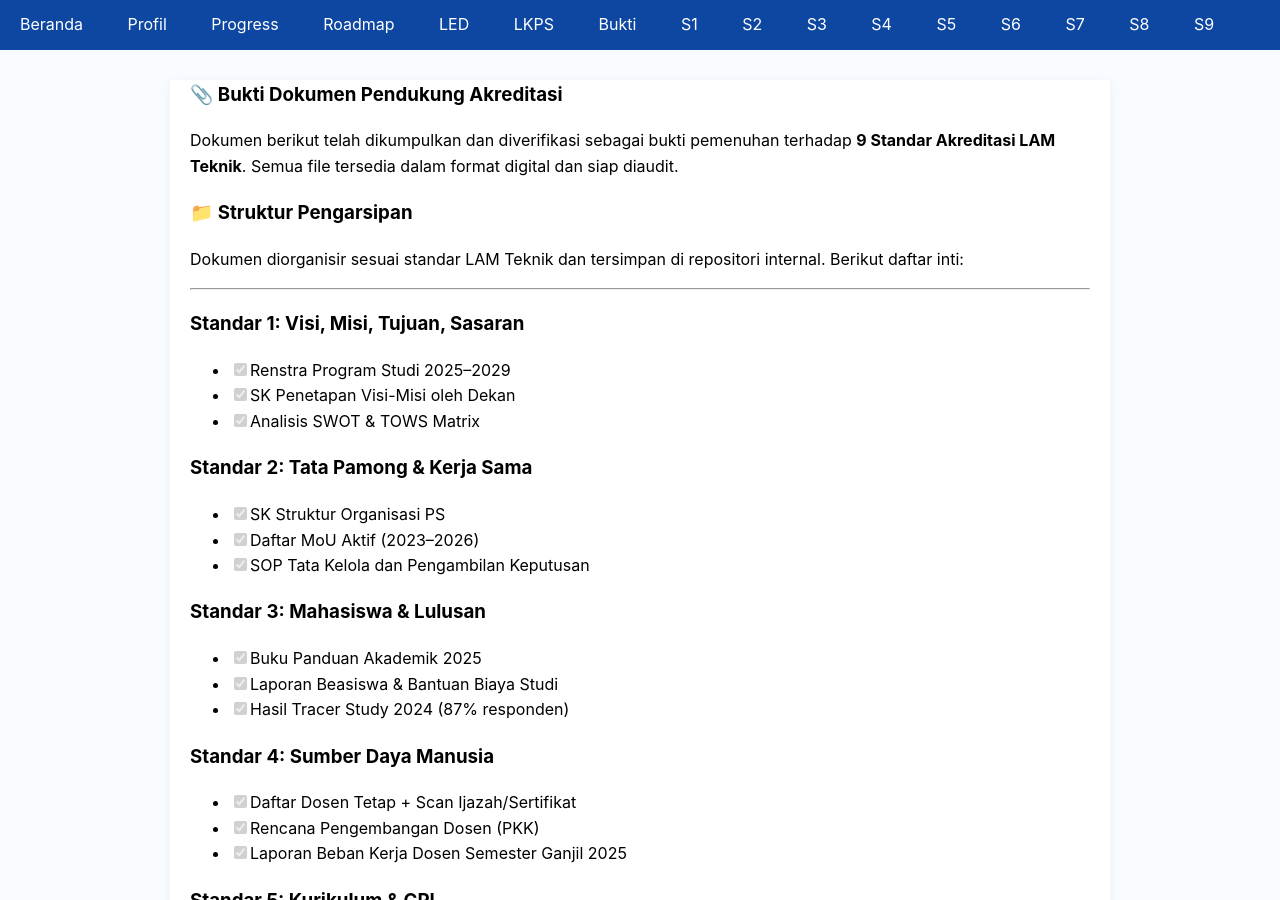
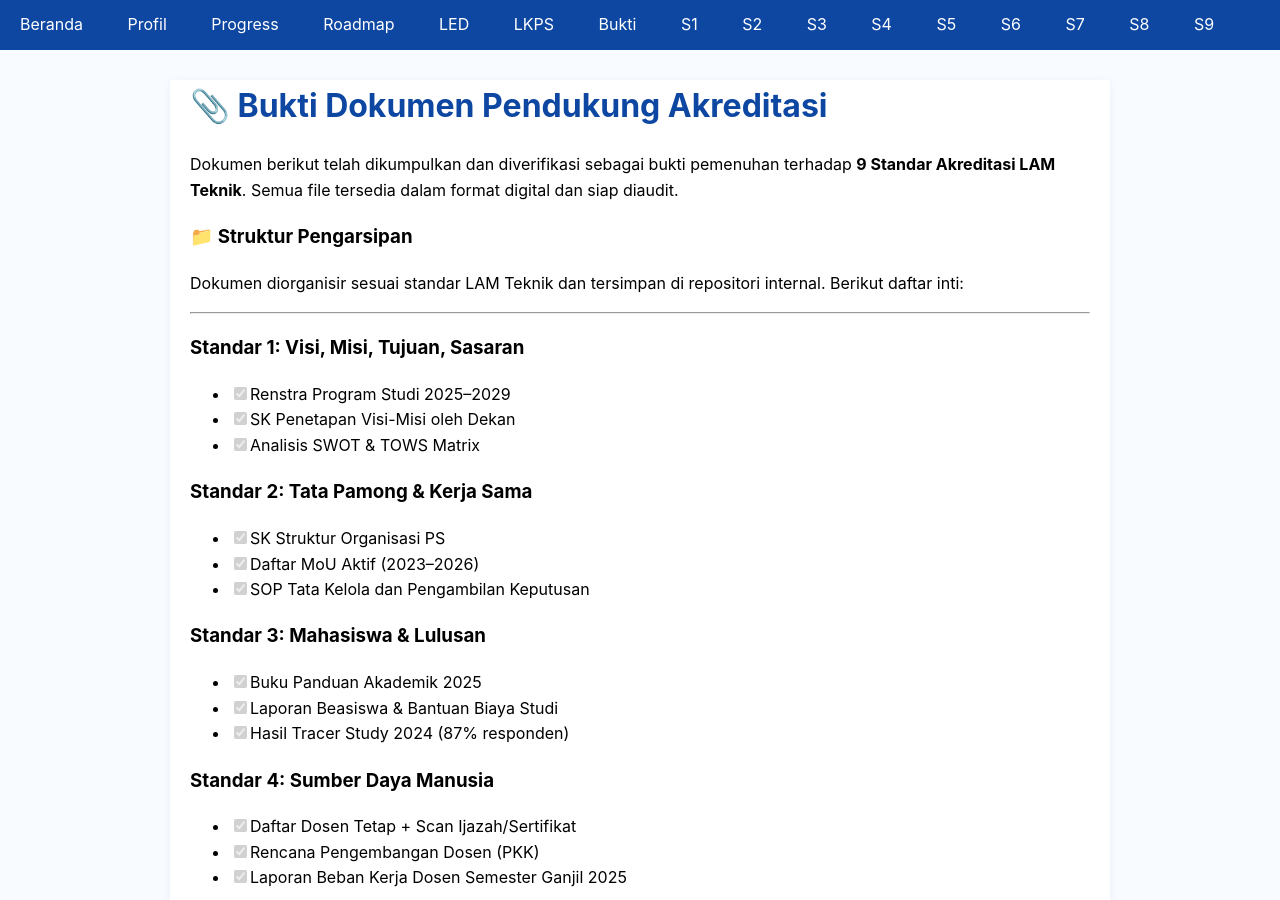
Before and after one commit to portal-psbm/aksi26, a Jekyll site: the page built from bukti.md, in a window 1280 px wide and 900 px high. Built offline with Jekyll 4.4.1, drawn with Linux system fonts in a browser that asks for light colours.

```diff
--- a/bukti.md
+++ b/bukti.md
@@ -4,7 +4,7 @@ title: Bukti Dokumen Pendukung
 permalink: /bukti/
 ---
 
-### 📎 Bukti Dokumen Pendukung Akreditasi
+# 📎 Bukti Dokumen Pendukung Akreditasi
 
 Dokumen berikut telah dikumpulkan dan diverifikasi sebagai bukti pemenuhan terhadap **9 Standar Akreditasi LAM Teknik**. Semua file tersedia dalam format digital dan siap diaudit.
 
```
